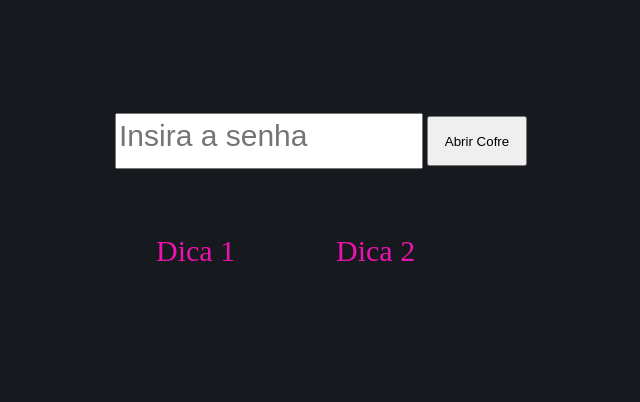
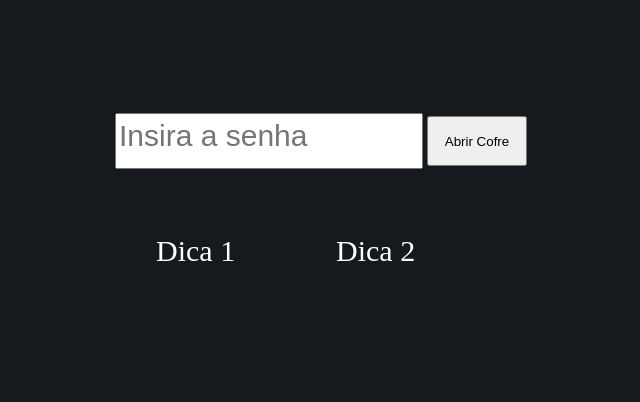
Before and after one commit to ARMCardoso/projeto-oficina-de-leitura, a website: page cofre.html in a window 1280 px wide. Shown: the part 144-546 px from the top of the page, without its empty margins (319-959 px from the left). Drawn offline with nearby package versions, Linux system fonts and the light colour scheme.

Commit message:
Mensagem de commit

```diff
--- a/meu-estilo.css
+++ b/meu-estilo.css
@@ -72,7 +72,7 @@ html, body {
   padding: 15px;
   text-decoration: none;
   font-family: "JetBrainsMono Nerd Font";
-  color: rgb(236, 18, 174);
+  color: rgb(255, 255, 255);
   font-size: 30px;
 }
 
```
